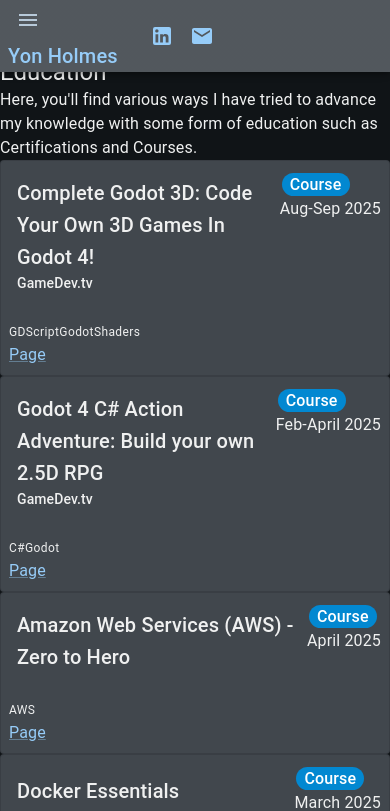
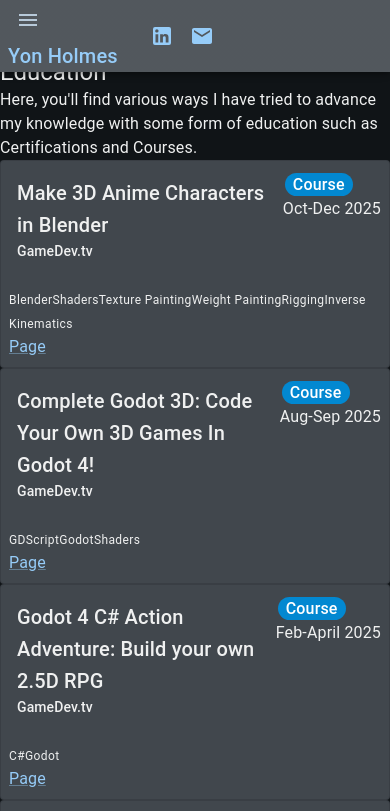
Before and after one commit to yonHolmes/portfolio, a Next.js app: page /portfolio/education in a window 390 px wide. Shown: the top 811 px of the page. Built offline with nearby package versions, Linux system fonts and the light colour scheme; what @mui/material-nextjs would draw is missing.

Commit message:
chore: Added completion of Anime Character course
Also restored clicking functionality for mobile

```diff
--- a/src/consts/educationConsts.ts
+++ b/src/consts/educationConsts.ts
@@ -1,7 +1,5 @@
 import { ImageAuto, ImageClient } from "@/components/generic/image/ImageClient";
-import { Proficiency } from "@/components/generic/proficiency/Proficiency";
 import { IMAGE_BASE_PATH } from "@/consts/appConsts";
-import { navRoutes } from "./navigationConsts";
 
 export const educationType = {
   certification: 'cert',
@@ -48,6 +46,15 @@
 }
 
 export const education: Record<string, EducationInfo> = {
+  blenderAnimeCharacter: {
+    education: 'Make 3D Anime Characters in Blender',
+    subText: 'GameDev.tv',
+    educationURL: 'https://www.gamedev.tv/courses/blender-anime-character/view',
+    type: educationType.course,
+    date: new Date('2025-12-07'),
+    dateStr: 'Oct-Dec 2025',
+    skills: ['Blender', 'Shaders', 'Texture Painting', 'Weight Painting', 'Rigging', 'Inverse Kinematics']
+  },
   godotComplete3d: {
     education: 'Complete Godot 3D: Code Your Own 3D Games In Godot 4!',
     subText: 'GameDev.tv',
```
Also changed, not shown: src/components/generic/proficiency/Proficiency.tsx (+18 -2 lines).
